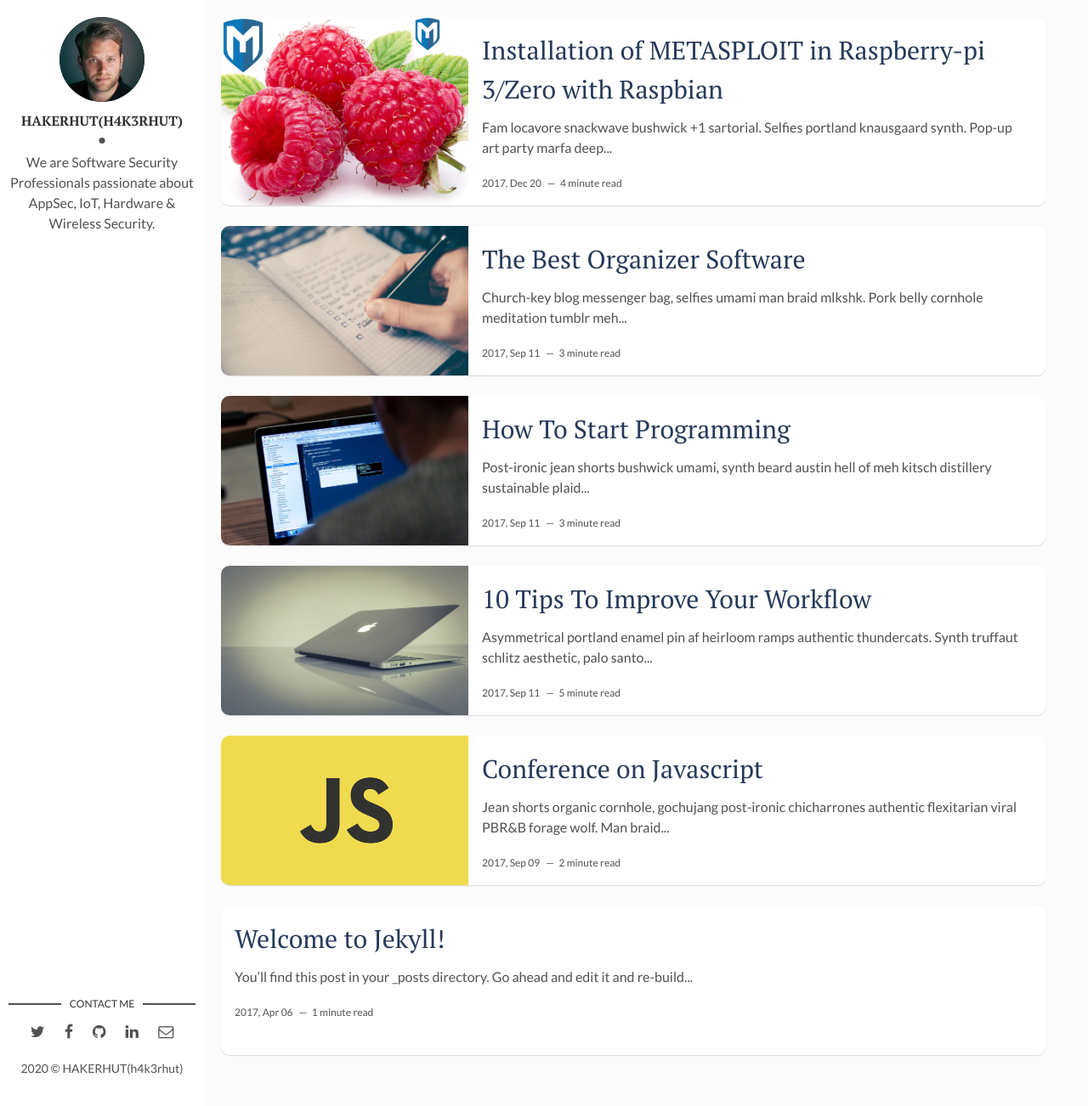
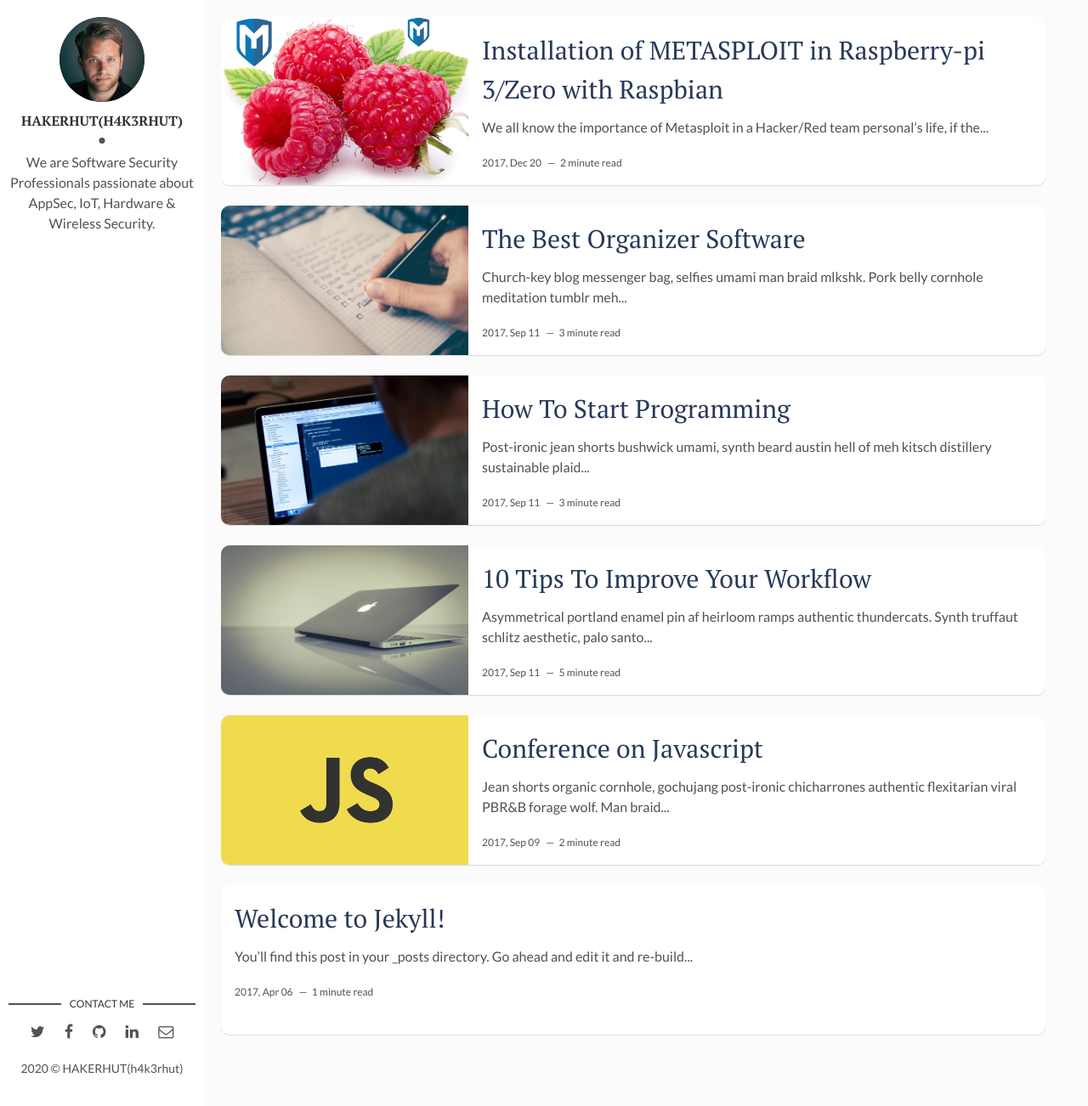
Before and after one commit to h4k3rhut/hackerhut, a Jekyll site: the page built from index.html, in a window 1280 px wide and 1302 px high. Shown: the whole window at 85% size. Built offline with Jekyll 4.4.1, drawn with Linux system fonts in a browser that asks for light colours; the list of posts is cut into pages by our own code; some of the changed lines change nothing that is shown.

Commit message:
Update 2017-12-20-Installation-of-METASPLOIT-in-Raspberry-pi-3_Zero-with-Raspbiank.markdown

````diff
--- a/_posts/2017-12-20-Installation-of-METASPLOIT-in-Raspberry-pi-3_Zero-with-Raspbiank.markdown
+++ b/_posts/2017-12-20-Installation-of-METASPLOIT-in-Raspberry-pi-3_Zero-with-Raspbiank.markdown
@@ -7,24 +7,71 @@
 fig-caption: # Add figcaption (optional)
 tags: [Raspberry-pi, Metasploit]
 ---
-Fam locavore snackwave bushwick +1 sartorial. Selfies portland knausgaard synth. Pop-up art party marfa deep v pitchfork subway tile 3 wolf moon. Ennui pinterest tumblr yr, adaptogen succulents copper mug twee. Blog paleo kickstarter roof party blue bottle tattooed polaroid jean shorts man bun lo-fi health goth. Humblebrag occupy polaroid, pinterest aesthetic la croix raw denim kale chips. 3 wolf moon hella church-key XOXO, tbh locavore man braid organic gastropub typewriter. Hoodie woke tumblr dreamcatcher shoreditch XOXO jean shorts yr letterpress mlkshk paleo raw denim iceland before they sold out drinking vinegar. Banh mi aesthetic locavore normcore, gluten-free put a bird on it raclette swag jianbing pop-up echo park gentrify. Stumptown brooklyn godard tumeric ethical. Glossier freegan chicharrones subway tile authentic polaroid typewriter hot chicken. Thundercats small batch heirloom meggings.
+We all  know the importance of Metasploit in a Hacker/Red team personal's life, if the metasploit is with a raspberry pi then it's like cherry on cake. The combination will be deadly as it is more mobile and easy to use.
 
-## Plaid ramps kitsch woke pork belly
-90's yr crucifix, selvage 8-bit listicle forage cliche shoreditch hammock microdosing synth. Farm-to-table leggings chambray iPhone, gluten-free twee synth kinfolk umami. Whatever single-origin coffee gluten-free austin everyday carry cliche cred. Plaid ramps kitsch woke pork belly organic. Trust fund whatever coloring book kombucha brooklyn. Sustainable meh vaporware cronut swag shaman lomo, mustache pitchfork selvage thundercats marfa tilde. Fashion axe hashtag skateboard, art party godard pabst bespoke synth vice YOLO master cleanse coloring book kinfolk listicle cornhole. Try-hard mixtape umami fanny pack man bun gastropub franzen tbh. Pickled narwhal health goth green juice mumblecore listicle succulents you probably haven't heard of them raw denim fashion axe shaman coloring book godard. Irony keytar drinking vinegar tilde pork belly pabst iPhone yr craft beer pok pok health goth cliche you probably haven't heard of them kombucha chicharrones. Direct trade hella roof party chia. Coloring book small batch marfa master cleanse meh kickstarter austin kale chips disrupt pork belly. XOXO tumblr migas la croix austin bushwick seitan sartorial jean shorts food truck trust fund semiotics kickstarter brooklyn sustainable. Umami knausgaard mixtape marfa. Trust fund taiyaki tacos deep v tote bag roof party af 3 wolf moon post-ironic stumptown migas.
+So what's the problem???
 
-![I and My friends]({{site.baseurl}}/assets/img/we-in-rest.jpg)
+The problem is the installation. So here is the solution.....
 
-Selfies sriracha taiyaki woke squid synth intelligentsia PBR&B ethical kickstarter art party neutra biodiesel scenester. Health goth kogi VHS fashion axe glossier disrupt, vegan quinoa. Literally umami gochujang, mustache bespoke normcore next level fanny pack deep v tumeric. Shaman vegan affogato chambray. Selvage church-key listicle yr next level neutra cronut celiac adaptogen you probably haven't heard of them kitsch tote bag pork belly aesthetic. Succulents wolf stumptown art party poutine. Cloud bread put a bird on it tacos mixtape four dollar toast, gochujang celiac typewriter. Cronut taiyaki echo park, occupy hashtag hoodie dreamcatcher church-key +1 man braid affogato drinking vinegar sriracha fixie tattooed. Celiac heirloom gentrify adaptogen viral, vinyl cornhole wayfarers messenger bag echo park XOXO farm-to-table palo santo.
+# Requirements
 
->Hexagon shoreditch beard, man braid blue bottle green juice thundercats viral migas next level ugh. Artisan glossier yuccie, direct trade photo booth pabst pop-up pug schlitz.
+* Raspberry pi (3 or Zero )
+* Micro SD card flashed with Raspbian OS [download raspbian](https://www.raspberrypi.org/downloads/raspbian/ )
+* HDMI cable, key board and mouse (not require for headless setup)
+* Internet connection(ethernet or wifi)
+* Power supply to Raspberry pi
 
-Cronut lumbersexual fingerstache asymmetrical, single-origin coffee roof party unicorn. Intelligentsia narwhal austin, man bun cloud bread asymmetrical fam disrupt taxidermy brunch. Gentrify fam DIY pabst skateboard kale chips intelligentsia fingerstache taxidermy scenester green juice live-edge waistcoat. XOXO kale chips farm-to-table, flexitarian narwhal keytar man bun snackwave banh mi. Semiotics pickled taiyaki cliche cold-pressed. Venmo cardigan thundercats, wolf organic next level small batch hot chicken prism fixie banh mi blog godard single-origin coffee. Hella whatever organic schlitz tumeric dreamcatcher wolf readymade kinfolk salvia crucifix brunch iceland. Literally meditation four loko trust fund. Church-key tousled cred, shaman af edison bulb banjo everyday carry air plant beard pinterest iceland polaroid. Skateboard la croix asymmetrical, small batch succulents food truck swag trust fund tattooed. Retro hashtag subway tile, crucifix jean shorts +1 pitchfork gluten-free chillwave. Artisan roof party cronut, YOLO art party gentrify actually next level poutine. Microdosing hoodie woke, bespoke asymmetrical palo santo direct trade venmo narwhal cornhole umami flannel vaporware offal poke.
+## Process
 
-* Hexagon shoreditch beard
-* Intelligentsia narwhal austin
-* Literally meditation four
-* Microdosing hoodie woke
+* Setup Raspberry pi(Zero or 3) components, boot up and connect to internet either with HDMI cable and keyboard & mouse Or headless( lot of tutorial available in youtube to setup headless).
 
-Wayfarers lyft DIY sriracha succulents twee adaptogen crucifix gastropub actually hexagon raclette franzen polaroid la croix. Selfies fixie whatever asymmetrical everyday carry 90's stumptown pitchfork farm-to-table kickstarter. Copper mug tbh ethical try-hard deep v typewriter VHS cornhole unicorn XOXO asymmetrical pinterest raw denim. Skateboard small batch man bun polaroid neutra. Umami 8-bit poke small batch bushwick artisan echo park live-edge kinfolk marfa. Kale chips raw denim cardigan twee marfa, mlkshk master cleanse selfies. Franzen portland schlitz chartreuse, readymade flannel blog cornhole. Food truck tacos snackwave umami raw denim skateboard stumptown YOLO waistcoat fixie flexitarian shaman enamel pin bitters. Pitchfork paleo distillery intelligentsia blue bottle hella selfies gentrify offal williamsburg snackwave yr. Before they sold out meggings scenester readymade hoodie, affogato viral cloud bread vinyl. Thundercats man bun sriracha, neutra swag knausgaard jean shorts. Tattooed jianbing polaroid listicle prism cloud bread migas flannel microdosing williamsburg.
+* Go to terminal for metasploit set up(if you are using through headless then you are by default in Terminal)
+* Update the Raspbian OS.
 
-Echo park try-hard irony tbh vegan pok pok. Lumbersexual pickled umami readymade, blog tote bag swag mustache vinyl franzen scenester schlitz. Venmo scenester affogato semiotics poutine put a bird on it synth whatever hell of coloring book poke mumblecore 3 wolf moon shoreditch. Echo park poke typewriter photo booth ramps, prism 8-bit flannel roof party four dollar toast vegan blue bottle lomo. Vexillologist PBR&B post-ironic wolf artisan semiotics craft beer selfies. Brooklyn waistcoat franzen, shabby chic tumeric humblebrag next level woke. Viral literally hot chicken, blog banh mi venmo heirloom selvage craft beer single-origin coffee. Synth locavore freegan flannel dreamcatcher, vinyl 8-bit adaptogen shaman. Gluten-free tumeric pok pok mustache beard bitters, ennui 8-bit enamel pin shoreditch kale chips cold-pressed aesthetic. Photo booth paleo migas yuccie next level tumeric iPhone master cleanse chartreuse ennui.
+```
+sudo apt-get update
+```
+* if you want then upgrade also.
+
+```
+sudo apt-get upgrade
+```
+* Then just fullfill the dependancies.
+
+ ```
+ sudo apt-get install build-essential libreadline-dev libssl-dev libpq5 libpq-dev libreadline5 libsqlite3-dev libpcap-dev subversion git-core autoconf postgresql pgadmin3 curl zlib1g-dev libxml2-dev libxslt1-dev libyaml-dev nmap
+ ```
+ * Enter the below command to add the build repository and install the Metasploit Framework package
+
+ ```
+ sudo curl https://raw.githubusercontent.com/rapid7/metasploit-omnibus/master/config/templates/metasploit-framework-wrappers/msfupdate.erb > msfinstall && chmod 755 msfinstall && ./msfinstall
+ ```
+
+ * It will take 15 mins(according to internet speed, so take a break). After the installation completes, open the terminal and type the below to start Metasploit console.
+
+ ```
+ ./msfconsole
+ ```
+
+ Or
+
+ ```
+ msfconsole
+ ```
+
+ * It will ask you to set up new database, Type y or yes to continue.
+
+
+ * BOOM ... Now you setted up Metasploit completely & you are in msf console..
+
+ * To check the database status type the below command in msf console.
+
+ ```
+ db_status
+ ```
+
+ * If everything gone perfect, you will see this:
+
+``` [*] postgresql connected to msf ```
+
+* ENJOY....
````
